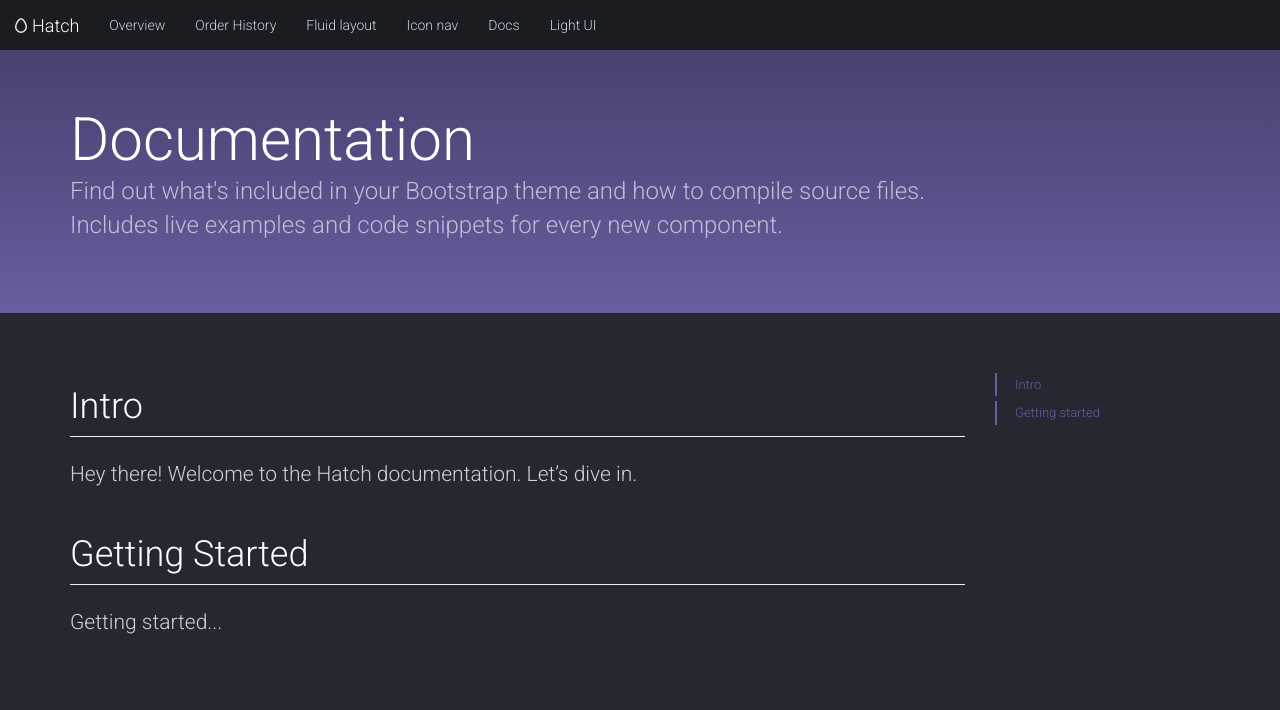
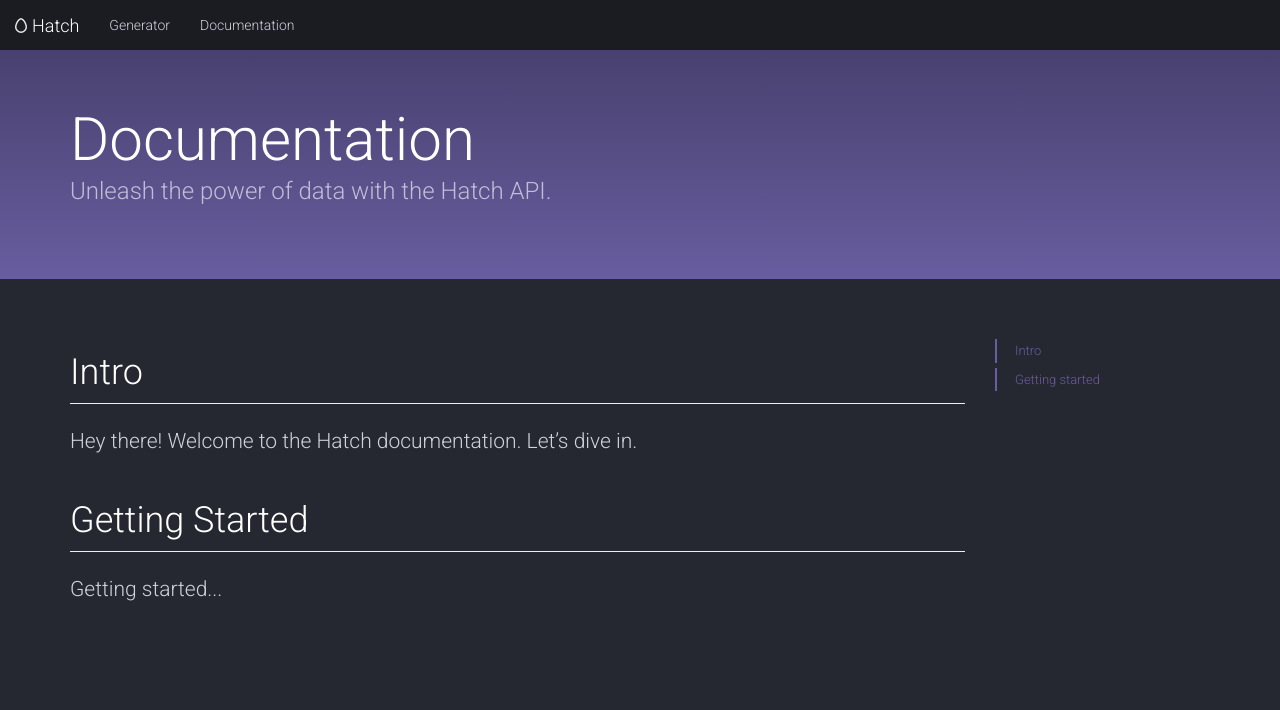
Before and after one commit to codetriage-readme-bot/seedbase, a Flask app: page /docs in a window 1280 px wide. Shown: the top 710 px of the page. Run offline with Flask 2, Linux system fonts and the light colour scheme; some libraries are stand-ins or nearby versions.

Commit message:
clean up files

```diff
--- a/app/static/css/generator.css
+++ b/app/static/css/generator.css
@@ -1,6 +1,6 @@
 /* global body padding */
 body {
-  padding-top:    70px;
+  padding-top:    20px;
   padding-bottom: 20px;
 }
 
--- a/app/templates/docs.html
+++ b/app/templates/docs.html
@@ -14,16 +14,6 @@
     <link href="{{ url_for('static', filename='css/generator-toolkit.css') }}" rel="stylesheet">
     <link href="{{ url_for('static', filename='css/docs.css') }}" rel="stylesheet">
     <link href="{{ url_for('static', filename='css/generator.css') }}" rel="stylesheet">
-
-    <style>
-      /* note: this is a hack for ios iframe for bootstrap themes shopify page */
-      /* this chunk of css is not part of the toolkit :) */
-      body {
-        width: 1px;
-        min-width: 100%;
-        *width: 100%;
-      }
-    </style>
   </head>
 
 
@@ -39,42 +29,22 @@
           <span class="icon-bar"></span>
         </button>
         <a class="navbar-brand navbar-brand-emphasized" href="/home">
-          <span class="navbar-brand-icon"><img style="margin-bottom: 2px;" src="{{ url_for('static', filename='img/logo-navbar.png') }}" /></span>
-          Hatch
+          <span class="navbar-brand-icon"><img style="margin-bottom: 2px;" src="{{ url_for('static', filename='img/logo-navbar.png') }}" /></span>Hatch
         </a>
       </div>
       <div id="navbar" class="navbar-collapse collapse">
         <ul class="nav navbar-nav">
-          <li >
-            <a href="../index.html">Overview</a>
-          </li>
-          <li >
-            <a href="../order-history/index.html">Order History</a>
-          </li>
-          <li >
-            <a href="../fluid/index.html">Fluid layout</a>
-          </li>
-          <li >
-            <a href="../icon-nav/index.html">Icon nav</a>
-          </li>
-          <li class="active">
-            <a href="../docs/index.html">
-              Docs
-            </a>
-          </li>
-          <li >
-            <a href="../light/index.html">Light UI</a>
-          </li>
+          <li><a href="/generator">Generator</a></li>
+          <li class="active"><a href="/docs">Documentation</a></li>
         </ul>
       </div>
     </div>
   </nav>
 
-
     <div class="docs-header" id="content">
       <div class="container">
         <h1>Documentation</h1>
-        <p>Find out what's included in your Bootstrap theme and how to compile source files. Includes live examples and code snippets for every new component.</p>
+        <p>Unleash the power of data with the Hatch API.</p>
       </div>
     </div>
     <div class="container docs-content">
--- a/app/templates/generator.html
+++ b/app/templates/generator.html
@@ -15,8 +15,7 @@
     <link href="{{ url_for('static', filename='css/generator.css') }}" rel="stylesheet">
   </head>
 
-
-<body>
+<body class="with-top-navbar m-t-md">
   <nav class="navbar navbar-inverse navbar-fixed-top">
     <div class="container-fluid">
       <div class="navbar-header">
```
